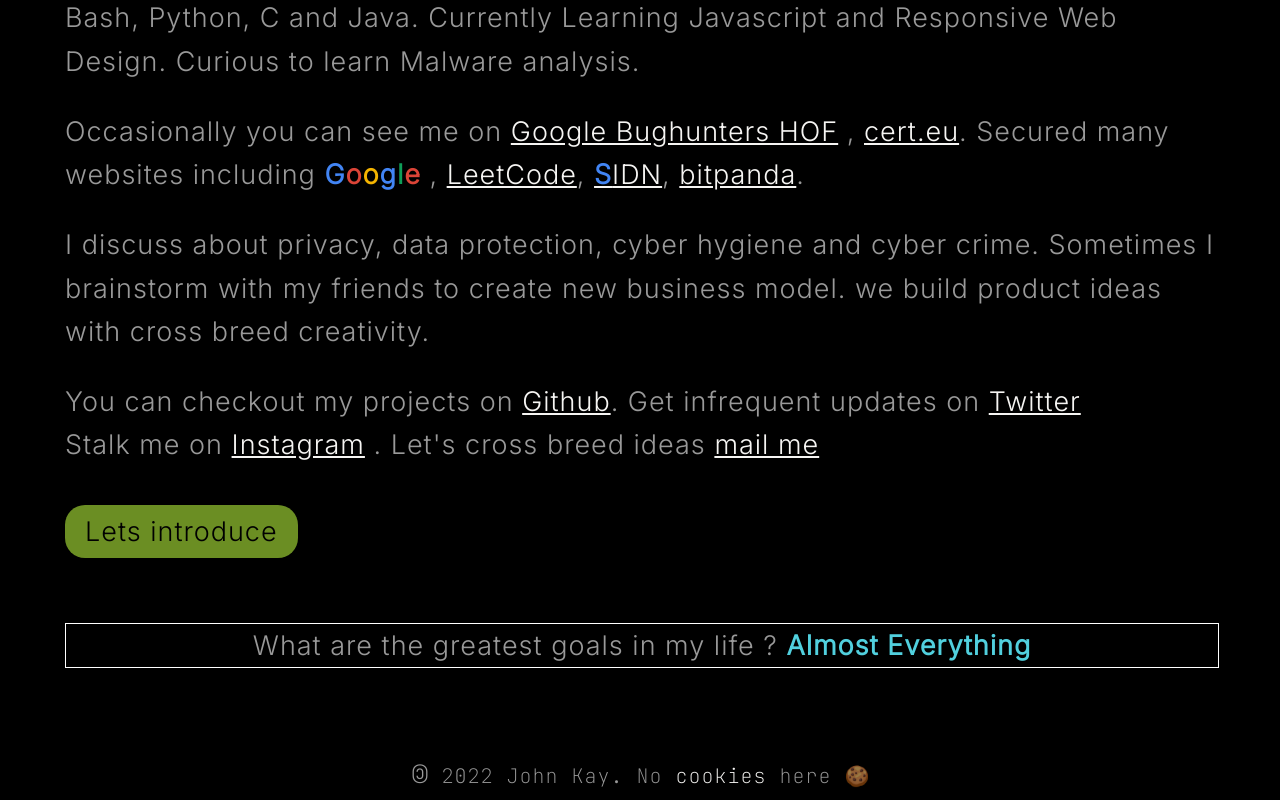
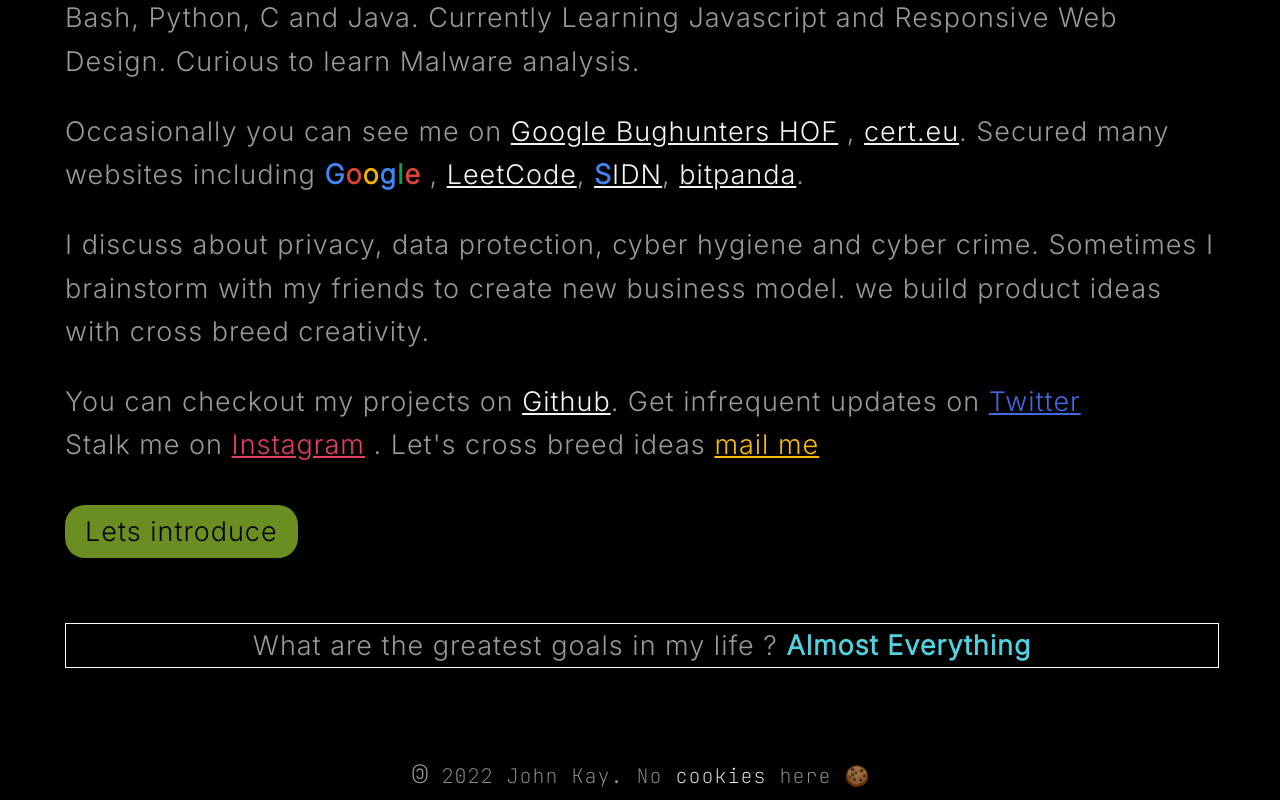
Before and after one commit to iamjohnkay/iamjohnkay, a plain HTML site: page portfolio/index.html in a window 1280 px wide. Shown: the part 699-1499 px from the top of the page. Drawn offline with Linux system fonts and the light colour scheme; a web font is replaced by a local one.

Commit message:
Update style.css

```diff
--- a/portfolio/css/style.css
+++ b/portfolio/css/style.css
@@ -146,6 +146,7 @@
 
 .div2{
   font-size: 27px;
+  font-weight: bolder;
 
 }
 .div2 span{
@@ -235,16 +236,16 @@
   color: coral;
 }
 
-a.twitter:hover{
+a.twitter{
   color:#4169E1;
 }
 
-a.instagram:hover{
+a.instagram{
   color: #E4405F;
 }
 
 a.github:hover{
-  color:  rgba(248, 138, 87, 0.644);
+  color: #34A853;
 }
 
 a.mail{
@@ -254,3 +255,7 @@
   border-radius: 20px;
   padding: 10px 20px;
 }
+
+a.gmail{
+  color: #FBBC05;
+}
```
